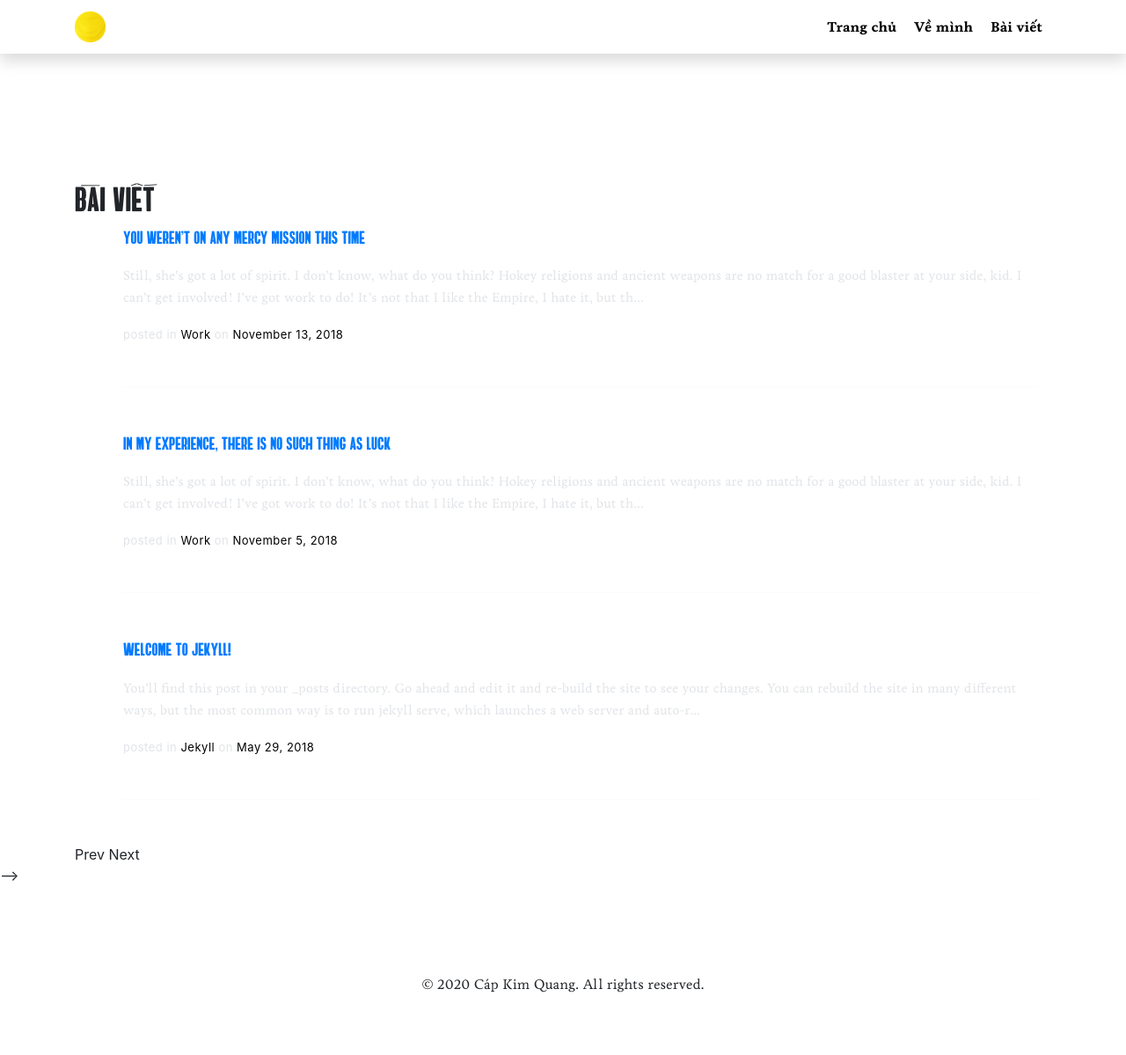
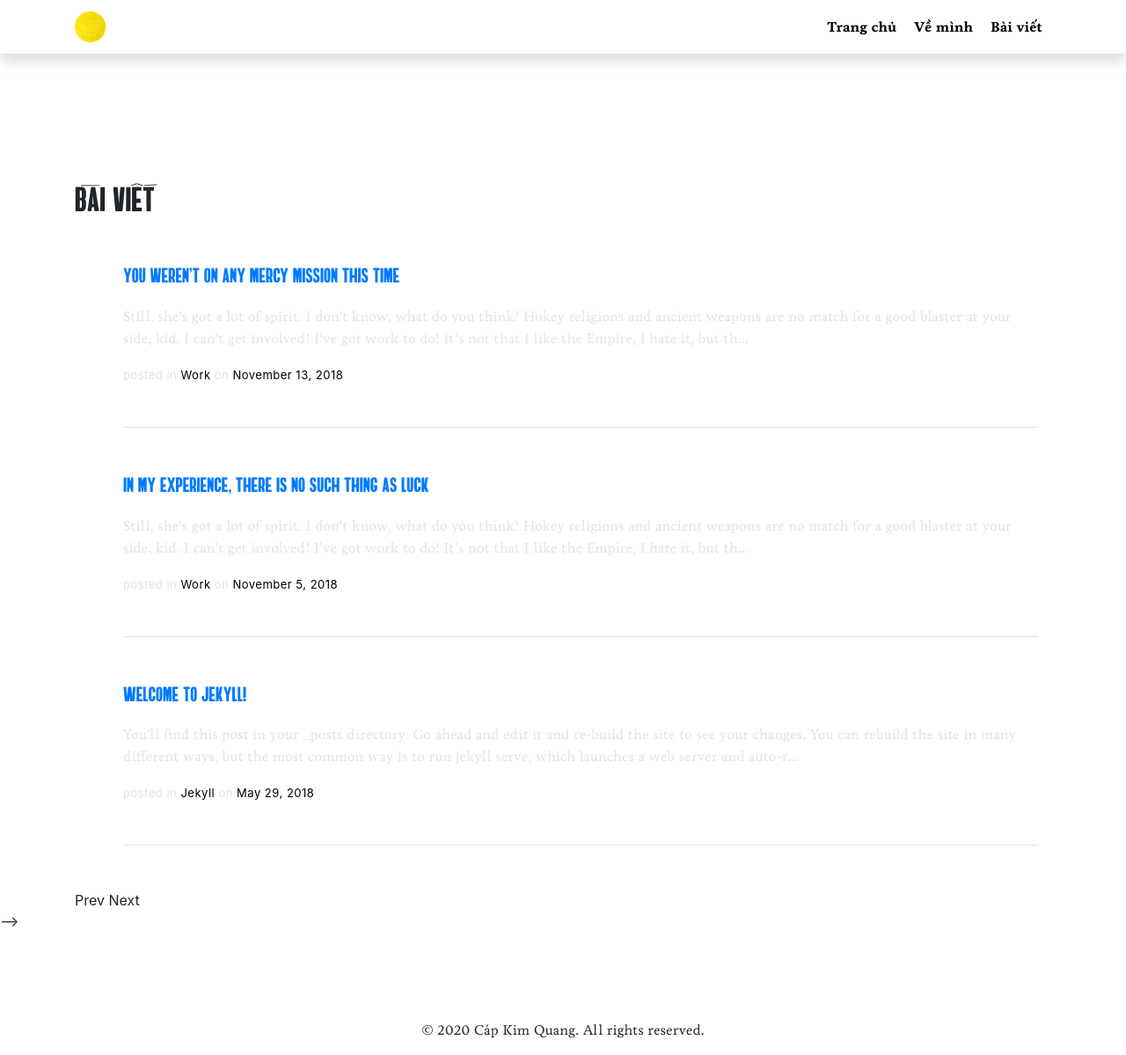
Before and after one commit to capkimquang/capkimquang.github.io, a Jekyll site: the page built from pages/blog.html, in a window 1280 px wide and 1199 px high. Shown: the whole window at 88% size. Built offline with Jekyll 4.4.1, drawn with Linux system fonts in a browser that asks for light colours.

Commit message:
edit article-content css

```diff
--- a/css/main.css
+++ b/css/main.css
@@ -131,13 +131,15 @@ footer {
 /***************************************/
 .article {
   margin-bottom: 50px;
+  margin-top: 50px;
   padding-bottom: 50px;
-  border-bottom: 1px solid #FAFBFC; /* grey */
+  border-bottom: 1px solid #E1E3E5; /* grey */
 }
 
 .article-title {
   margin-bottom: 20px;
-  font-size: 21px;
+  font-size: 24px; /* equals to 1.5 em = h2 font size */
+  color: #000000;
 
   a {
     &:hover {
@@ -148,16 +150,16 @@ footer {
 
 .article-excerpt {
   margin-bottom: 20px;
-  font-size: 15px;
+  font-size: 16px;
   line-height: 25px;
-  color:  #E1E4E8;
+  color:  #E1E3E5;
 }
 
 .article-info {
   font-size: 13px;
   line-height: 18px;
   letter-spacing: 0.5px;
-  color:  #E1E4E8;
+  color:  #E1E3E5;
 
   a {
     display: inline-block;
```
